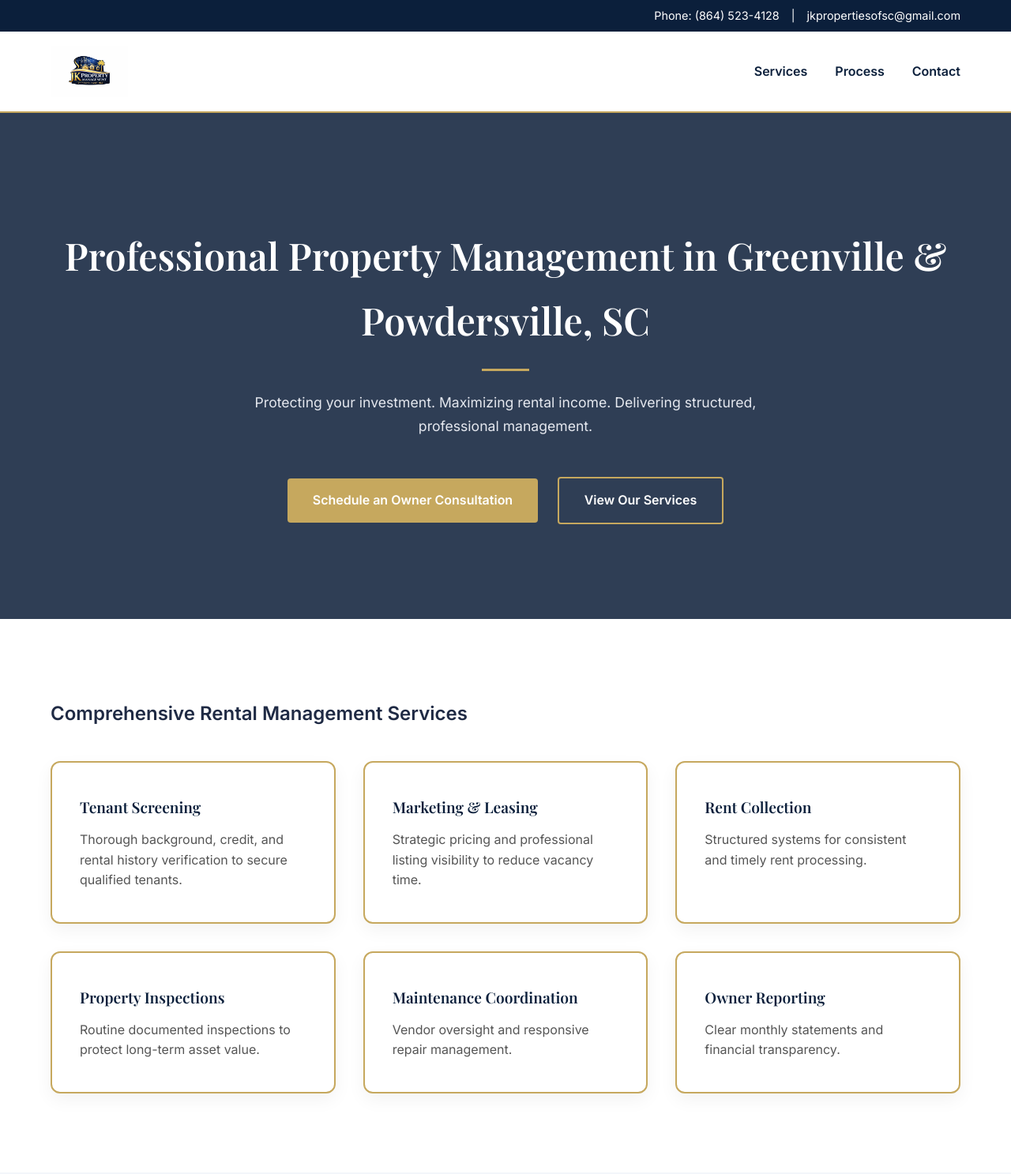
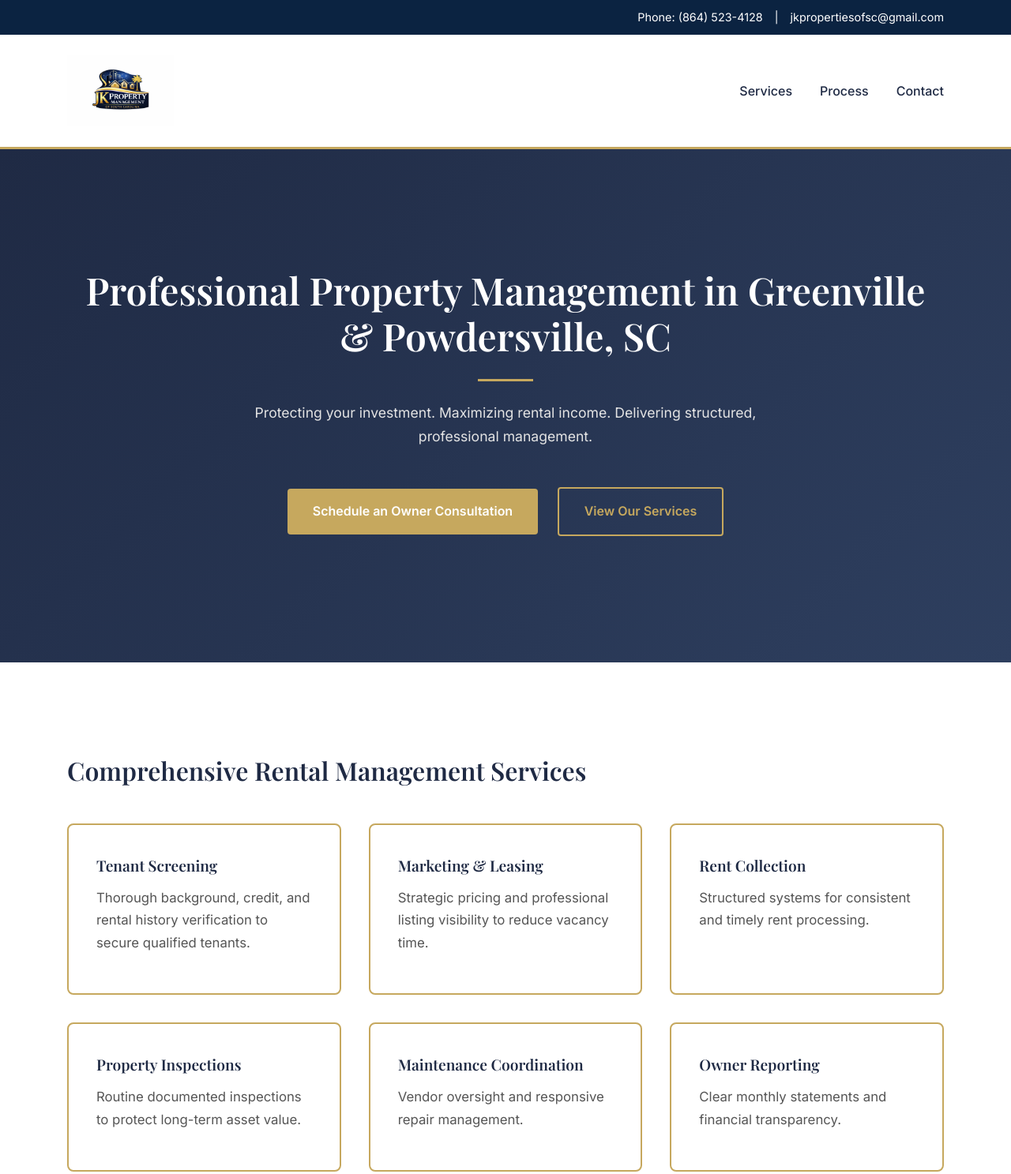
Before and after one commit to jkpropertiesofsc-a11y/jk-property-management, a plain HTML site: page index.html in a window 1280 px wide. Shown: the top 1487 px of the page at 79% size. Drawn offline with nearby package versions, Linux system fonts and the light colour scheme.

Commit message:
Update style.css

```diff
--- a/style.css
+++ b/style.css
@@ -5,10 +5,6 @@
   margin: 0;
   padding: 0;
   box-sizing: border-box;
-}
-
-html {
-  scroll-behavior: smooth;
 }
 
 body {
@@ -20,22 +16,51 @@ body {
 }
 
 /* =========================
+   TYPOGRAPHY
+========================= */
+h1, h2, h3 {
+  font-family: 'Playfair Display', serif;
+  font-weight: 600;
+}
+
+h1 {
+  font-size: 3rem;
+  line-height: 1.2;
+}
+
+h2 {
+  font-size: 2rem;
+  margin-bottom: 20px;
+}
+
+h3 {
+  font-size: 1.2rem;
+  margin-bottom: 10px;
+}
+
+p {
+  font-size: 1.05rem;
+  color: #555;
+  margin-bottom: 15px;
+}
+
+/* =========================
    CONTAINER
 ========================= */
 .container {
-  max-width: 1200px;
+  max-width: 1150px;
   margin: 0 auto;
-  padding: 0 24px;
+  padding: 0 20px;
 }
 
 /* =========================
-   TOP BAR
+   TOP CONTACT BAR
 ========================= */
 .top-bar {
-  background-color: #0B1F3B;
-  padding: 8px 0;
+  background-color: #0B2341;
+  color: #ffffff;
+  padding: 10px 0;
   font-size: 0.9rem;
-  color: #ffffff;
 }
 
 .top-contact {
@@ -44,32 +69,33 @@ body {
   gap: 15px;
 }
 
-.top-contact span {
+.top-contact a {
   color: #ffffff;
+  text-decoration: none;
+}
+
+.top-contact a:hover {
+  color: #C6A85E;
 }
 
 /* =========================
-   HEADER + LOGO
+   HEADER
 ========================= */
 header {
   background: #ffffff;
-  border-bottom: 2px solid #C6A85E;
+  border-bottom: 3px solid #C6A85E;
 }
 
 nav {
   display: flex;
   justify-content: space-between;
   align-items: center;
-  padding: 18px 0;
+  padding: 26px 0;
 }
 
-.logo {
-  display: flex;
-  align-items: center;
-}
-
+/* LOGO (PROPER SIZE) */
 .logo img {
-  height: 65px; /* Smaller balanced logo */
+  height: 90px;  /* Balanced premium size */
   width: auto;
   max-width: 100%;
   display: block;
@@ -81,16 +107,19 @@ nav {
 ========================= */
 .nav-links {
   display: flex;
-  align-items: center;
 }
 
 .nav-links a {
   margin-left: 35px;
   text-decoration: none;
-  font-weight: 600;
-  color: #0B1F3B;
+  font-weight: 500;
+  color: #1F2A44;
   position: relative;
-  transition: color 0.3s ease;
+  transition: all 0.3s ease;
+}
+
+.nav-links a:hover {
+  color: #C6A85E;
 }
 
 .nav-links a::after {
@@ -108,38 +137,32 @@ nav {
   width: 100%;
 }
 
-.nav-links a:hover {
-  color: #C6A85E;
-}
-
 /* =========================
    HERO
 ========================= */
 .hero {
-  background: #2F3E55;
+  background: linear-gradient(135deg, #1F2A44, #2E3F5F);
+  color: #ffffff;
   text-align: center;
-  padding: 140px 20px 110px 20px;
+  padding: 150px 20px;
+}
+
+.hero h1 {
   color: #ffffff;
 }
 
-.hero h1 {
-  font-family: 'Playfair Display', serif;
-  font-size: 3rem;
-  margin-bottom: 20px;
-}
-
 .hero-divider {
-  width: 60px;
+  width: 70px;
   height: 3px;
   background: #C6A85E;
-  margin: 20px auto 25px auto;
+  margin: 25px auto;
 }
 
 .hero p {
   max-width: 650px;
   margin: 0 auto 40px auto;
+  color: #e4e4e4;
   font-size: 1.1rem;
-  color: #E5E8EF;
 }
 
 /* =========================
@@ -147,26 +170,25 @@ nav {
 ========================= */
 .btn-primary {
   display: inline-block;
-  padding: 14px 32px;
+  padding: 15px 32px;
   background: #C6A85E;
   color: #ffffff;
   text-decoration: none;
   border-radius: 4px;
   font-weight: 600;
+  transition: all 0.3s ease;
   margin: 10px;
-  transition: all 0.3s ease;
 }
 
 .btn-primary:hover {
   background: #b8964f;
-  transform: translateY(-2px);
 }
 
 .btn-secondary {
   display: inline-block;
-  padding: 14px 32px;
+  padding: 15px 32px;
   border: 2px solid #C6A85E;
-  color: #ffffff;
+  color: #C6A85E;
   text-decoration: none;
   border-radius: 4px;
   font-weight: 600;
@@ -183,11 +205,11 @@ nav {
    SECTIONS
 ========================= */
 .section {
-  padding: 100px 0;
+  padding: 110px 0;
 }
 
 .section.light {
-  background: #F3F6FA;
+  background: #f9fafc;
 }
 
 /* =========================
@@ -209,35 +231,19 @@ nav {
 }
 
 /* =========================
-   SERVICE CARDS – GOLD TRIM
+   CARDS (GOLD OUTLINE)
 ========================= */
 .card {
   background: #ffffff;
-  padding: 40px 35px;
-  border-radius: 12px;
+  padding: 35px;
+  border-radius: 8px;
   border: 2px solid #C6A85E;
-  box-shadow: 0 8px 22px rgba(0, 0, 0, 0.05);
-  transition: all 0.35s ease;
-}
-
-.card h3 {
-  font-family: 'Playfair Display', serif;
-  font-size: 1.2rem;
-  color: #0B1F3B;
-  margin-bottom: 12px;
-}
-
-.card p {
-  color: #555;
-  line-height: 1.6;
+  transition: all 0.25s ease;
 }
 
 .card:hover {
-  transform: translateY(-6px);
-  border-color: #d4b76a;
-  box-shadow:
-    0 12px 30px rgba(198, 168, 94, 0.25),
-    0 15px 35px rgba(0, 0, 0, 0.06);
+  transform: translateY(-5px);
+  box-shadow: 0 12px 28px rgba(0,0,0,0.08);
 }
 
 /* =========================
@@ -254,7 +260,7 @@ nav {
 input,
 textarea {
   padding: 14px;
-  border: 1px solid #D9E2EC;
+  border: 1px solid #ddd;
   border-radius: 4px;
   font-size: 1rem;
 }
@@ -274,13 +280,14 @@ textarea {
    FOOTER
 ========================= */
 footer {
-  background: #0B1F3B;
+  background: #0B2341;
+  color: #ffffff;
   text-align: center;
   padding: 60px 20px;
-  color: #ffffff;
 }
 
 footer p {
+  color: #ffffff;
   margin-bottom: 6px;
   font-size: 0.95rem;
 }
@@ -290,7 +297,7 @@ footer p {
 ========================= */
 @media (max-width: 1024px) {
   .logo img {
-    height: 58px;
+    height: 75px;
   }
 }
 
@@ -298,11 +305,12 @@ footer p {
 
   nav {
     flex-direction: column;
-    gap: 12px;
+    gap: 15px;
   }
 
   .nav-links {
     flex-direction: column;
+    align-items: center;
   }
 
   .nav-links a {
@@ -310,23 +318,22 @@ footer p {
   }
 
   .logo img {
-    height: 50px;
+    height: 65px;
+  }
+
+  h1 {
+    font-size: 2.2rem;
   }
 
   .hero {
-    padding: 110px 20px 80px 20px;
-  }
-
-  .hero h1 {
-    font-size: 2.2rem;
+    padding: 120px 20px;
   }
 
   .section {
     padding: 80px 0;
   }
 
-  .grid-3,
-  .grid-4 {
-    grid-template-columns: 1fr;
+  .top-contact {
+    justify-content: center;
   }
 }
```
